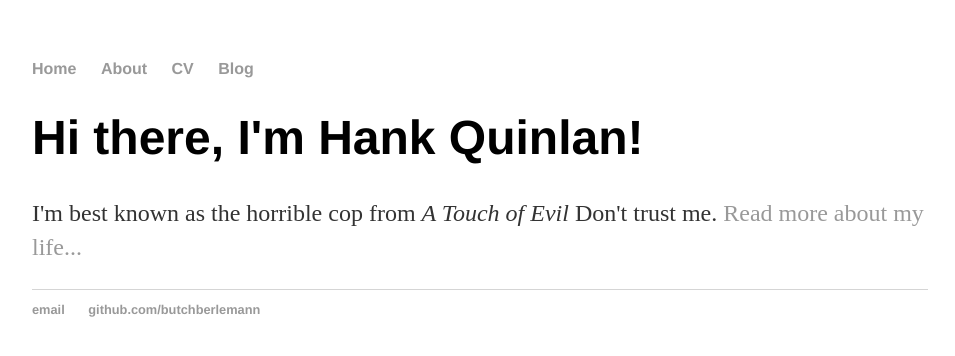
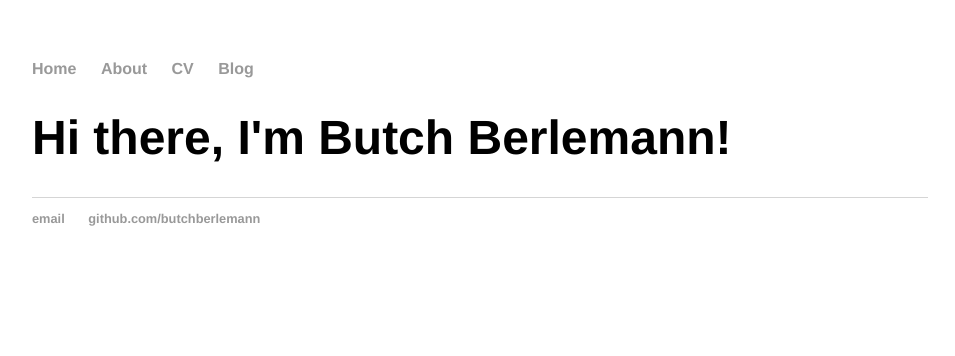
Before and after one commit to butchberlemann/butchberlemann.github.io, a Jekyll site: the page built from index.html, in a window 1280 px wide. Shown: the top 356 px of the page, without its empty margins (160-1115 px from the left). Built offline with Jekyll 4.4.1, drawn with Linux system fonts in a browser that asks for light colours.

Commit message:
Update index.html

```diff
--- a/index.html
+++ b/index.html
@@ -3,6 +3,6 @@ layout: default
 title: Butch Berlemann Spatial EAM Developer
 ---
 <div class="blurb">
-	<h1>Hi there, I'm Hank Quinlan!</h1>
-	<p>I'm best known as the horrible cop from <em>A Touch of Evil</em> Don't trust me. <a href="/about">Read more about my life...</a></p>
+	<h1>Hi there, I'm Butch Berlemann!</h1>
+
 </div><!-- /.blurb -->
```
